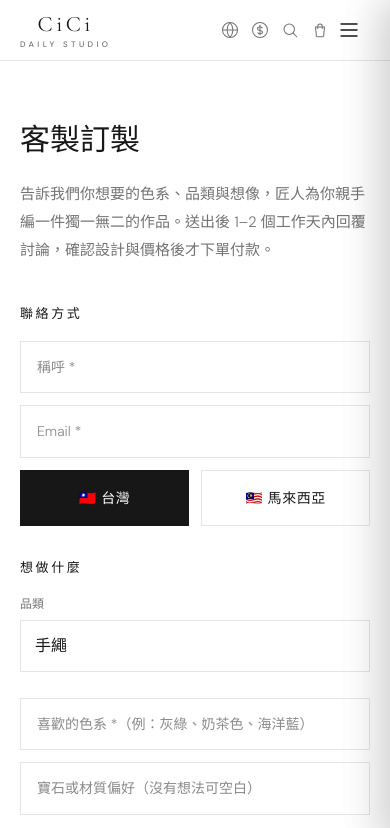
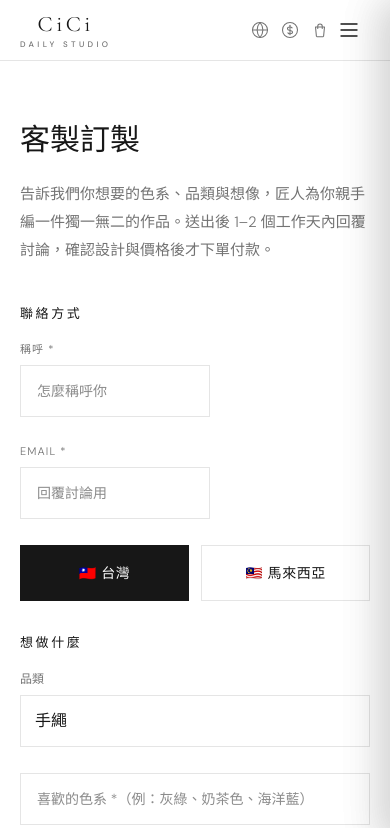
Before and after one commit to austinisadoge/cici-app, a Next.js app: page /custom in a window 390 px wide. Shown: the top 828 px of the page. Built offline with nearby package versions, Linux system fonts and the light colour scheme.

Commit message:
UX red-team fixes: remove dead search, checkout back link, form labels, visible mobile add btn, double-tap guard, order-save tip, guide price note

```diff
--- a/app/checkout/page.tsx
+++ b/app/checkout/page.tsx
@@ -86,6 +86,7 @@ export default function CheckoutPage() {
     <>
       <Header />
       <main className="checkout-wrap">
+        <a href="/" className="checkout-back">{t('← 繼續購物', '← Continue shopping')}</a>
         <h1 className="serif checkout-title">{t('結帳', 'Checkout')}</h1>
         <div className="checkout-grid">
           <form onSubmit={onSubmit} className="checkout-form">
@@ -103,15 +104,30 @@ export default function CheckoutPage() {
 
             <div className="form-section">
               <h2 className="form-title">{t('聯絡資訊', 'Contact')}</h2>
-              <input required type="email" placeholder="Email *" value={form.customer_email} onChange={handle('customer_email')} />
-              <input required placeholder={t('姓名 *', 'Full name *')} value={form.customer_name} onChange={handle('customer_name')} />
-              <input placeholder={t('電話', 'Phone')} value={form.customer_phone} onChange={handle('customer_phone')} />
+              <label className="field">
+                <span className="field-label">Email *</span>
+                <input required type="email" placeholder={t('收訂單通知用', 'For order updates')} value={form.customer_email} onChange={handle('customer_email')} />
+              </label>
+              <label className="field">
+                <span className="field-label">{t('姓名 *', 'Full name *')}</span>
+                <input required placeholder={t('收件人姓名', 'Recipient name')} value={form.customer_name} onChange={handle('customer_name')} />
+              </label>
+              <label className="field">
+                <span className="field-label">{t('電話', 'Phone')}</span>
+                <input placeholder={t('方便聯繫的號碼', 'A number we can reach you at')} value={form.customer_phone} onChange={handle('customer_phone')} />
+              </label>
             </div>
 
             <div className="form-section">
               <h2 className="form-title">{t('收件地址', 'Shipping address')}</h2>
-              <textarea required placeholder={t('完整地址 *', 'Full address *')} value={form.shipping_address} onChange={handle('shipping_address')} rows={3} />
-              <input placeholder={t('郵遞區號', 'Postal code')} value={form.shipping_zip} onChange={handle('shipping_zip')} />
+              <label className="field">
+                <span className="field-label">{t('完整地址 *', 'Full address *')}</span>
+                <textarea required placeholder={t('縣市、區、街道、門牌', 'City, district, street, number')} value={form.shipping_address} onChange={handle('shipping_address')} rows={3} />
+              </label>
+              <label className="field">
+                <span className="field-label">{t('郵遞區號', 'Postal code')}</span>
+                <input placeholder={t('選填', 'Optional')} value={form.shipping_zip} onChange={handle('shipping_zip')} />
+              </label>
             </div>
 
             <div className="form-section">
--- a/app/custom/page.tsx
+++ b/app/custom/page.tsx
@@ -87,8 +87,14 @@ export default function CustomPage() {
           <form onSubmit={onSubmit} className="checkout-form">
             <div className="form-section">
               <h2 className="form-title">{t('聯絡方式', 'Contact')}</h2>
-              <input required placeholder={t('稱呼 *', 'Name *')} value={form.name} onChange={set('name')} />
-              <input required type="email" placeholder="Email *" value={form.email} onChange={set('email')} />
+              <label className="field">
+                <span className="field-label">{t('稱呼 *', 'Name *')}</span>
+                <input required placeholder={t('怎麼稱呼你', 'What should we call you')} value={form.name} onChange={set('name')} />
+              </label>
+              <label className="field">
+                <span className="field-label">Email *</span>
+                <input required type="email" placeholder={t('回覆討論用', 'For our reply')} value={form.email} onChange={set('email')} />
+              </label>
               <input
                 tabIndex={-1}
                 autoComplete="off"
--- a/app/globals.css
+++ b/app/globals.css
@@ -558,6 +558,37 @@ footer { background: #fff; border-top: 1px solid var(--line); padding: 80px 0 32
   .ig-grid { grid-template-columns: 1fr 1fr; gap: 10px; }
 }
 
+/* === FORM FIELD LABELS (常駐標籤，不靠 placeholder) === */
+.field { display: block; margin-bottom: 14px; }
+.field-label {
+  display: block; font-size: 11px; letter-spacing: .1em;
+  text-transform: uppercase; color: var(--muted);
+  margin-bottom: 6px;
+}
+.field input, .field textarea { margin-top: 0 !important; }
+
+/* === CHECKOUT BACK LINK === */
+.checkout-back {
+  display: inline-block; font-size: 13px; color: var(--muted);
+  letter-spacing: .04em; margin-bottom: 20px;
+  transition: color .2s var(--tx);
+}
+.checkout-back:hover { color: var(--ink); }
+
+/* === ORDER SAVE TIP === */
+.order-save-tip {
+  max-width: 440px; margin: 18px auto 0;
+  font-size: 13px; line-height: 1.7; color: var(--muted);
+  background: var(--warm); border-radius: 10px; padding: 14px 18px;
+  text-align: center;
+}
+
+/* === MADE-TO-ORDER GUIDE PRICE === */
+.pd-price-note {
+  display: block; font-family: var(--font-sans); font-size: 12px;
+  color: var(--muted); letter-spacing: .02em; margin-top: 6px; font-weight: 300;
+}
+
 /* === LEGAL PAGES === */
 .legal-wrap { max-width: 720px; margin: 0 auto; padding: 64px 24px 120px; }
 .legal-wrap h1 {
@@ -993,7 +1024,12 @@ footer { background: #fff; border-top: 1px solid var(--line); padding: 80px 0 32
   .drawer-head { padding: 24px 20px; }
   .drawer-body { padding: 20px; }
   .drawer-foot { padding: 20px; }
-  .card-add { opacity: 1; transform: translateY(0); }
+  /* 手機沒 hover：+ 鈕常駐，改深底白字才不會疊在淺色商品照上消失 */
+  .card-add {
+    opacity: 1; transform: translateY(0);
+    width: 44px; height: 44px; font-size: 24px;
+    background: var(--ink); color: #fff; border-color: var(--ink);
+  }
 }
 
 /* === CHECKOUT === */
--- a/app/order/[orderNumber]/page.tsx
+++ b/app/order/[orderNumber]/page.tsx
@@ -46,6 +46,12 @@ export default function OrderPage({ params }: { params: Promise<{ orderNumber: s
       <main className="order-wrap">
         <h1 className="serif order-title">{t('訂單成立', 'Order Placed')}</h1>
         <div className="order-number">{orderNumber}</div>
+        <div className="order-save-tip">
+          {t(
+            '請截圖保存此頁。確認信也已寄到你的信箱（如未收到請查看垃圾信匣）。',
+            'Please screenshot this page. A confirmation email has also been sent (check your spam folder if missing).'
+          )}
+        </div>
 
         {paymentMethod === 'bank_transfer' ? (
           <div className="payment-box">
--- a/app/order/[orderNumber]/success/page.tsx
+++ b/app/order/[orderNumber]/success/page.tsx
@@ -20,6 +20,12 @@ export default function OrderSuccess({ params }: { params: Promise<{ orderNumber
           )}
         </p>
         <div className="success-number">{orderNumber}</div>
+        <div className="order-save-tip">
+          {t(
+            '建議截圖保存訂單編號，方便日後查詢。',
+            'Screenshot your order number for future reference.'
+          )}
+        </div>
         <a href="/" className="btn success-back">{t('繼續逛逛', 'CONTINUE SHOPPING')}</a>
       </main>
     </>
--- a/components/Header.tsx
+++ b/components/Header.tsx
@@ -95,14 +95,6 @@ export function Header() {
             )}
           </div>
 
-          {/* 搜尋 */}
-          <button type="button" className="nav-icon-btn" aria-label={t('搜尋', 'Search')}>
-            <svg viewBox="0 0 24 24" fill="none" stroke="currentColor" strokeWidth="1.4" strokeLinecap="round" strokeLinejoin="round">
-              <circle cx="11" cy="11" r="7" />
-              <line x1="21" y1="21" x2="16.2" y2="16.2" />
-            </svg>
-          </button>
-
           {/* 購物袋 */}
           <button
             type="button"
--- a/components/ProductDetailView.tsx
+++ b/components/ProductDetailView.tsx
@@ -33,6 +33,7 @@ export function ProductDetailView({ product }: { product: ProductDetail }) {
   }
 
   const onAdd = () => {
+    if (added) return // 回饋期間擋連點，避免誤加兩件
     add(cartProduct)
     open()
     setAdded(true)
@@ -85,7 +86,12 @@ export function ProductDetailView({ product }: { product: ProductDetail }) {
             {(product.meta.zh || product.meta.en) && (
               <div className="pd-meta">{t(product.meta.zh, product.meta.en)}</div>
             )}
-            <div className="pd-price serif">{price}</div>
+            <div className="pd-price serif">
+              {price}
+              {product.stock === 'made-to-order' && (
+                <span className="pd-price-note">{t('（客製參考價，細節以討論為準）', '(guide price, final after we discuss)')}</span>
+              )}
+            </div>
 
             <div className="pd-stock">
               {product.stock === 'in-stock' && t('現貨．1–3 天內出貨', 'In stock · Ships in 1–3 days')}
```
